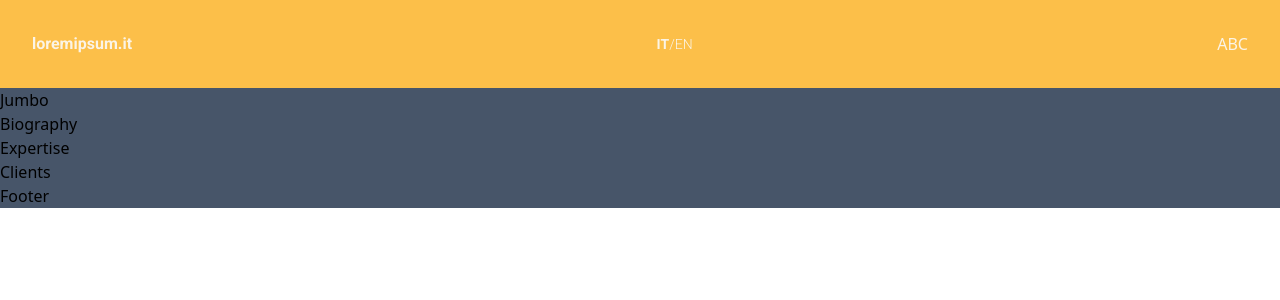
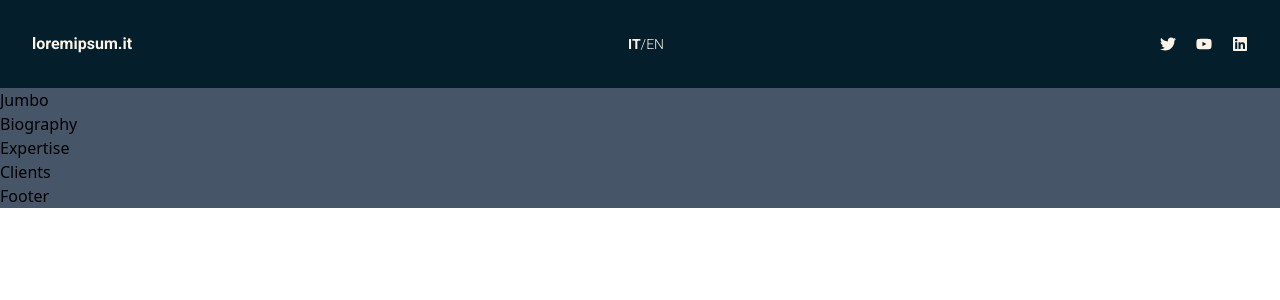
Before and after one commit to EmilioGall/e-190225, a React (Vite) app: page / in a window 1280 px wide. Shown: the top 300 px of the page. Built offline with nearby package versions, Linux system fonts and the light colour scheme.

Commit message:
feat: created and implemented in header component for socials - src/components/Socials.jsx

```diff
--- a/src/components/Header.jsx
+++ b/src/components/Header.jsx
@@ -1,10 +1,11 @@
 import React from 'react';
+import Socials from './Socials';
 
 export default function Header() {
 
    return (
 
-      <header className='flex justify-between bg-customDarkBlue xs:bg-customYellow text-customLight  p-8 '>
+      <header className='flex justify-between bg-customDarkBlue text-customLight  p-8 '>
 
          <h2 className="font-customRoboto font-customBold text-sm xs:text-base cursor-default">loremipsum.it</h2>
 
@@ -14,13 +15,7 @@ export default function Header() {
             <span className='font-customLight'>EN</span>
          </p>
 
-         <nav className='hidden xs:block'>
-
-            <a href="/">A</a>
-            <a href="/">B</a>
-            <a href="/">C</a>
-
-         </nav>
+         <Socials twitter={'/'} youtube={'/'} linkedin={'/'} />
 
       </header>
 
--- /dev/null
+++ b/src/components/Socials.jsx
@@ -0,0 +1,127 @@
+import React from 'react';
+import { FaFacebookF } from "react-icons/fa";
+import { FaTwitter } from "react-icons/fa";
+import { FaYoutube } from "react-icons/fa";
+import { FaLinkedin } from "react-icons/fa";
+
+export default function Header({ type, facebook, twitter, youtube, linkedin }) {
+
+   if (type && type === 'text') {
+
+      return (
+
+         <ul className='hidden xs:flex items-center space-x-5'>
+
+            {
+               facebook ?
+                  <li>
+
+                     <a href={facebook}>
+                        Facebook
+                     </a>
+
+                  </li>
+                  : null
+            }
+
+            {
+               twitter ?
+                  <li>
+
+                     <a href={twitter}>
+                        Twitter
+                     </a>
+
+                  </li>
+                  : null
+            }
+
+            {
+               youtube ?
+                  <li>
+
+                     <a href={youtube}>
+                        YouTube
+                     </a>
+
+                  </li>
+                  : null
+            }
+
+            {
+               linkedin ?
+                  <li>
+
+                     <a href={linkedin}>
+                        LinkedIn
+                     </a>
+
+                  </li>
+                  : null
+            }
+
+         </ul>
+
+      );
+
+   } else {
+
+      return (
+
+         <ul className='hidden xs:flex items-center space-x-5'>
+
+            {
+               facebook ?
+                  <li>
+
+                     <a href={facebook}>
+                        <FaFacebookF size={16} />
+                     </a>
+
+                  </li>
+                  : null
+            }
+
+            {
+               twitter ?
+                  <li>
+
+                     <a href={twitter}>
+                        <FaTwitter size={16} />
+                     </a>
+
+                  </li>
+                  : null
+            }
+
+            {
+               youtube ?
+                  <li>
+
+                     <a href={youtube}>
+                        <FaYoutube size={16} />
+                     </a>
+
+                  </li>
+                  : null
+            }
+
+            {
+               linkedin ?
+                  <li>
+
+                     <a href={linkedin}>
+                        <FaLinkedin size={16} />
+                     </a>
+
+                  </li>
+                  : null
+            }
+
+         </ul>
+
+      );
+
+   };
+
+};
```
